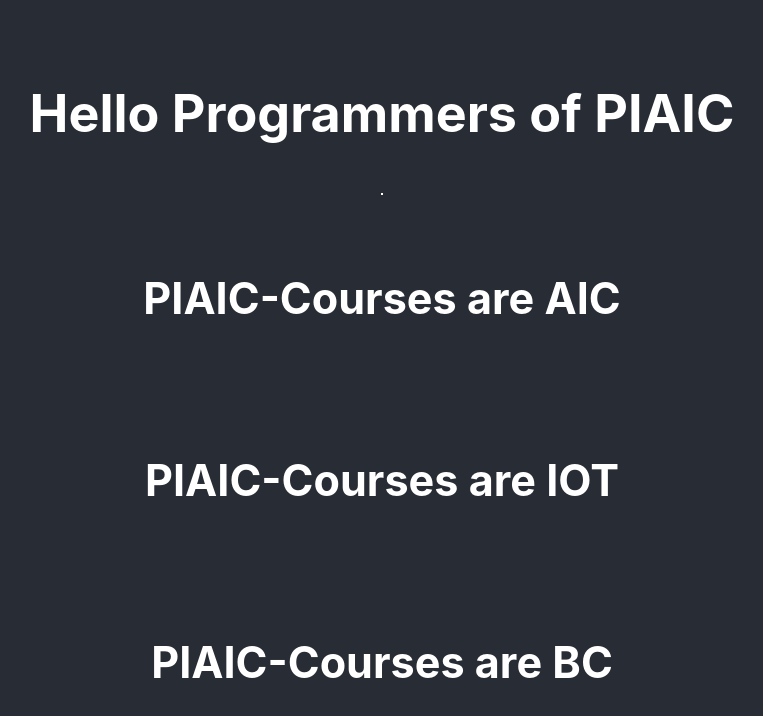
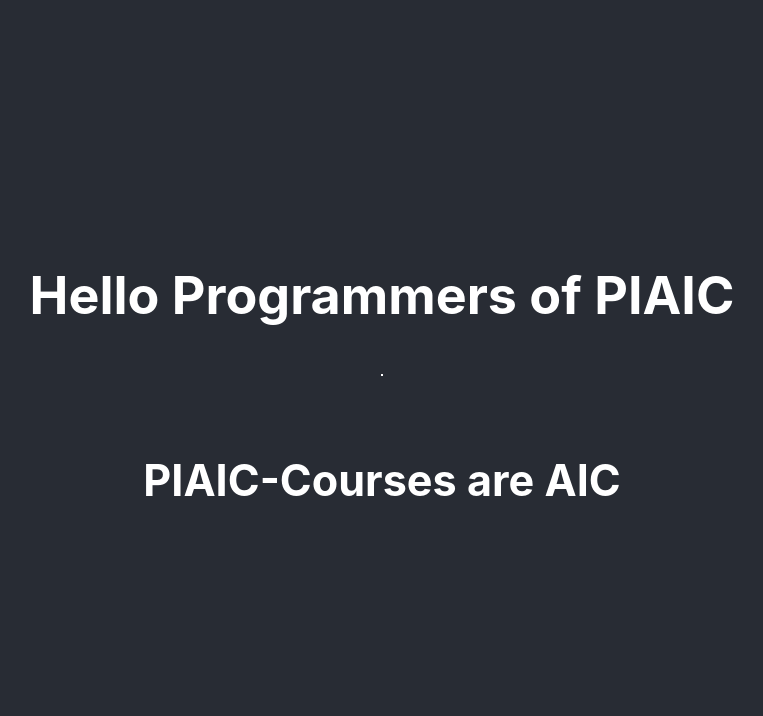
Before and after one commit to mubquaidian/project2-class3, a React (Create React App) app: page / in a window 1280 px wide. Shown: the top 716 px of the page, without its empty margins (258-1021 px from the left). Built offline with nearby package versions, Linux system fonts and the light colour scheme.

Commit message:
check autodeployment on surge

```diff
--- a/src/App.js
+++ b/src/App.js
@@ -9,8 +9,6 @@
         <h1>Hello Programmers of PIAIC</h1>
         <hr color='white'/>
         <h5><Courses courseName="AIC"/></h5>
-        <h5><Courses courseName="IOT"/></h5>
-        <h5><Courses courseName="BC"/></h5>
         </header>
     </div>
   );
```
